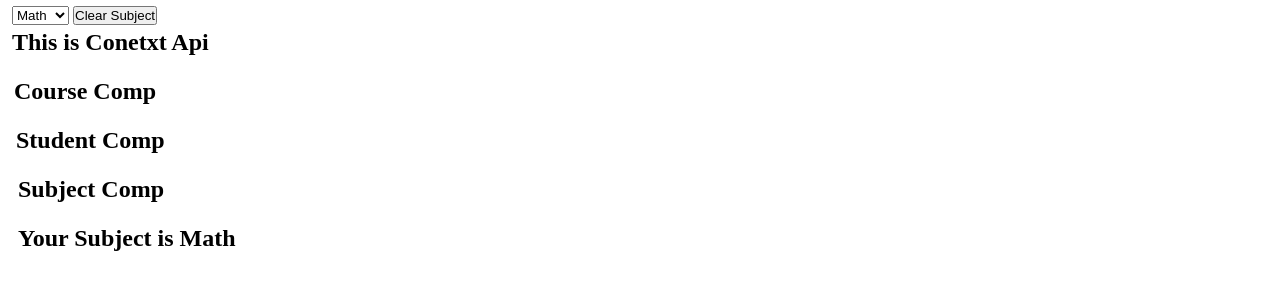
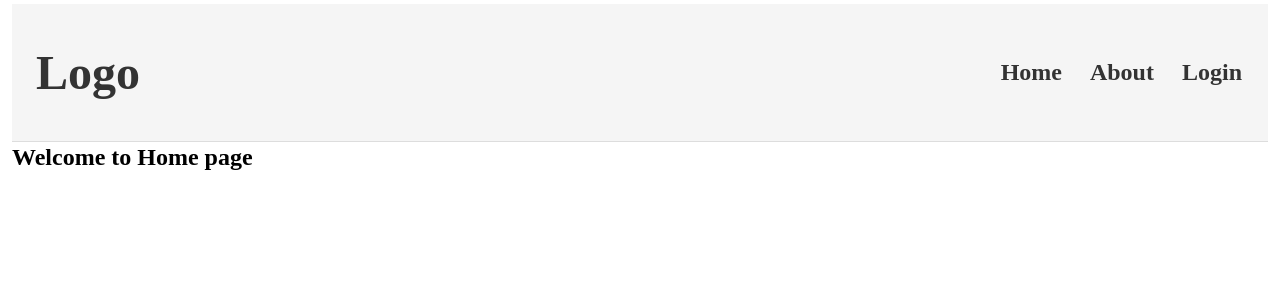
Before and after one commit to xsparsh1/React, a React (Vite) app: page / in a window 1280 px wide. Shown: the top 300 px of the page. Built offline with nearby package versions, Linux system fonts and the light colour scheme.

Commit message:
React Router and Headers

```diff
--- a/package.json
+++ b/package.json
@@ -14,6 +14,7 @@
     "react": "^19.1.1",
     "react-bootstrap": "^2.10.10",
     "react-dom": "^19.1.1",
+    "react-router": "^7.9.3",
     "styled-components": "^6.1.19"
   },
   "devDependencies": {
--- a/src/App.jsx
+++ b/src/App.jsx
@@ -32,6 +32,7 @@ import { ActionState } from "./practice_Part_2/UseActionState/ActionState";
 import { Id } from "./practice_Part_2/UseId/Id";
 import { Custom } from "./practice_Part_2/CustomHooks/Custom";
 import { Comp1 } from "./practice_Part_2/ContextApi/1stComp";
+import { MainFile } from "./practice_Part_2/ReactRouter/MainFile";
 
 
 //CC - Controlled Components.
@@ -72,7 +73,8 @@ function App(){
         {/* <ActionState/> */}
         {/* <Id/> */}
         {/* <Custom/> */}
-        <Comp1/>
+        {/* <Comp1/> */}
+        <MainFile/>
   </div>
   );
 }
--- /dev/null
+++ b/src/practice_Part_2/ReactRouter/About.jsx
@@ -0,0 +1,9 @@
+export function About(){
+    return(
+        <>
+            <h2>
+            Welcome to About page
+            </h2>
+        </>
+    )
+}
--- /dev/null
+++ b/src/practice_Part_2/ReactRouter/Header.jsx
@@ -0,0 +1,21 @@
+import { Link } from "react-router";
+import style from "./header.module.css";
+
+export function Header(){
+    return(
+        <>
+            <div className={style.header}>
+
+                <div className={style.logo}>
+                    <Link to={"/"}><h1>Logo</h1></Link>
+                </div>
+
+                <nav className={style.nav}>
+                    <Link to={"/"}><h2>Home</h2></Link>
+                    <Link to={"/about"}><h2>About</h2></Link>
+                    <Link to={"/login"}><h2>Login</h2></Link>
+                </nav>
+            </div>
+        </>
+    )
+}
--- /dev/null
+++ b/src/practice_Part_2/ReactRouter/Home.jsx
@@ -0,0 +1,9 @@
+export function Home(){
+    return(
+        <>
+            <h2>
+            Welcome to Home page
+            </h2>
+        </>
+    )
+}
--- /dev/null
+++ b/src/practice_Part_2/ReactRouter/Login.jsx
@@ -0,0 +1,9 @@
+export function Login(){
+    return(
+        <>
+            <h2>
+            Welcome to Login page
+            </h2>
+        </>
+    )
+}
--- /dev/null
+++ b/src/practice_Part_2/ReactRouter/MainFile.jsx
@@ -0,0 +1,16 @@
+import { BrowserRouter } from "react-router";
+import { Routing } from "./Routing";
+import { Header } from "./Header";
+
+export function MainFile(){
+    return(
+        <BrowserRouter>
+            <div>
+
+                <Header/>
+                <Routing/>
+
+            </div>
+        </BrowserRouter>
+    )
+}
--- /dev/null
+++ b/src/practice_Part_2/ReactRouter/Routing.jsx
@@ -0,0 +1,16 @@
+import { Routes, Route} from "react-router";
+import { Home } from "./Home";
+import { Login } from "./Login";
+import { About } from "./About";
+
+export function Routing(){
+    return(
+        <>
+        <Routes>
+            <Route path="/" element={<Home/>}/>
+            <Route path="/About" element={<About/>}/>
+            <Route path="/Login" element={<Login/>}/>
+        </Routes>
+        </>
+    )
+}
--- /dev/null
+++ b/src/practice_Part_2/ReactRouter/header.module.css
@@ -0,0 +1,30 @@
+.header {
+  display: flex;
+  justify-content: space-between;
+  align-items: center;
+  background: #f5f5f5;
+  padding: 10px 20px;
+  border-bottom: 1px solid #ddd;
+}
+
+.logo a {
+  font-size: 1.5rem;
+  font-weight: bold;
+  text-decoration: none;
+  color: #333;
+}
+
+.nav {
+  display: flex;
+  gap: 20px;
+}
+
+.nav a {
+  text-decoration: none;
+  color: #333;
+  font-size: 1rem;
+}
+
+.nav a:hover {
+  color: #007bff;
+}
```
Also changed, not shown: 1 other file (tests, documents, lock files or other folders).
